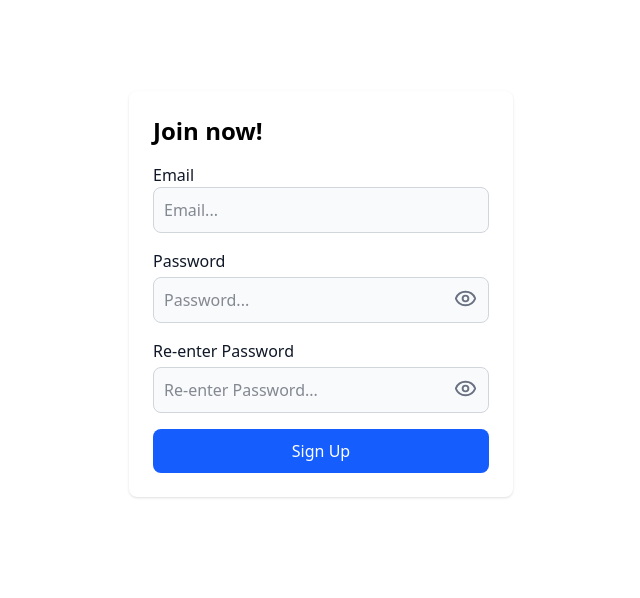
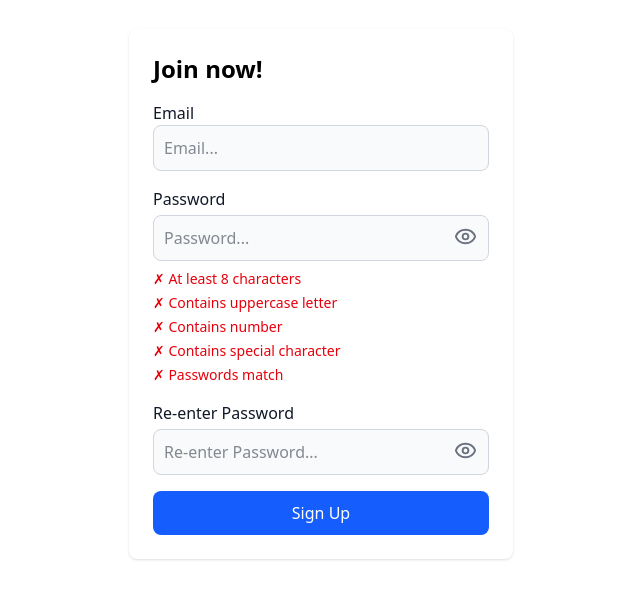
Before and after one commit to CS35L-Networking-Web-App/Project, a React (Vite) app in the folder frontend/: page /signup in a window 1280 px wide. Shown: the part 106-704 px from the top of the page, without its empty margins (319-959 px from the left). Built offline with nearby package versions, Linux system fonts and the light colour scheme; no server answers.

Commit message:
Improve signup feedback and API handling

```diff
--- a/frontend/src/SignUp.jsx
+++ b/frontend/src/SignUp.jsx
@@ -1,4 +1,4 @@
-import { useForm } from "react-hook-form";
+import { useForm, useWatch } from "react-hook-form";
 import { useState } from "react";
 import { useNavigate } from "react-router-dom";
 import { zodResolver } from "@hookform/resolvers/zod";
@@ -34,7 +34,25 @@ export default function SignUp(){
     handleSubmit,
     formState:{errors, isSubmitting},
     setError,
-  } = useForm({resolver: zodResolver(formSchema)});
+    control,
+  } = useForm({
+    resolver: zodResolver(formSchema),
+    mode: "onChange",
+    reValidateMode: "onChange",
+  });
+
+ const passwordValue = useWatch({ control, name: "password", defaultValue: "" }) || "";
+ const confirmValue = useWatch({ control, name: "confirmPassword", defaultValue: "" }) || "";
+
+ const passwordChecks = [
+  { label: "At least 8 characters", ok: passwordValue.length >= 8 },
+  { label: "Contains uppercase letter", ok: /[A-Z]/.test(passwordValue) },
+  { label: "Contains number", ok: /[0-9]/.test(passwordValue) },
+  { label: "Contains special character", ok: /[^A-Za-z0-9]/.test(passwordValue) },
+  { label: "Passwords match", ok: confirmValue.length > 0 && passwordValue === confirmValue },
+ ];
+ const statusColor = (ok) => ok ? "text-green-600" : "text-red-600";
+ const statusIcon = (ok) => ok ? "✓" : "✗";
 
  const onSubmit = async ({ email, password, confirmPassword}) => {
   try {
@@ -90,7 +108,7 @@ export default function SignUp(){
         className={`bg-gray-50 border text-gray-900 rounded-lg focus:border-primary-600 block w-full p-2.5 ${errors.password
           ? "border-red-500 focus:ring-red-500"
           : "border-gray-300 focus:ring-primary-600"}`}
-        />{errors.password && <p className="text-red-500">{errors.password.message}</p>}
+        />
         <button
           type="button"
           onClick={() => setShowPassword((prev) => !prev)}
@@ -99,6 +117,13 @@ export default function SignUp(){
         >
           {showPassword ? <EyeOff size={23} /> : <Eye size={23} />}
         </button>
+        <div className="mt-2 text-sm space-y-1">
+          {passwordChecks.map((rule) => (
+            <div key={rule.label} className={statusColor(rule.ok)}>
+              {statusIcon(rule.ok)} {rule.label}
+            </div>
+          ))}
+        </div>
       </div>
 
       {/* Confirm Password */}
@@ -118,12 +143,11 @@ export default function SignUp(){
                 : "border-gray-300 focus:ring-primary-600" }`}/>
           <button
             type="button"
-            onClick={() => setShowConfirmPassword((prev) => !prev)}
-            className="absolute top-10.5 -translate-y-1 right-3 text-gray-500 hover:text-gray-700"
-            tabIndex={-1}>
+          onClick={() => setShowConfirmPassword((prev) => !prev)}
+          className="absolute top-10.5 -translate-y-1 right-3 text-gray-500 hover:text-gray-700"
+          tabIndex={-1}>
             {showConfirmPassword ? <EyeOff size={23} /> : <Eye size={23} />}
           </button>
-          {errors.confirmPassword && (<p className="text-red-500">{errors.confirmPassword.message}</p>)}
         </div>
 
       {/* Message */}
--- a/frontend/src/api.js
+++ b/frontend/src/api.js
@@ -1,17 +1,33 @@
 // Base URL Configuration
 const API_BASE = import.meta.env.VITE_API_BASE_URL;
 
+function extractErrorMessage(payload, fallback) {
+  if (!payload) return fallback;
+  const err = payload.error ?? payload;
+
+  if (typeof err === "string") return err;
+  if (err?.formErrors?.length) return err.formErrors[0];
+
+  if (err?.fieldErrors) {
+    for (const [field, messages] of Object.entries(err.fieldErrors)) {
+      if (messages?.length) return `${field}: ${messages[0]}`;
+    }
+  }
+
+  return fallback;
+}
+
 // Register User
 export async function registerUser(email, password, confirmPassword) {
-  const res = await fetch(`${API_BASE}/register`, {
+  const res = await fetch(`${API_BASE}/api/auth/register`, {
     method: "POST",
     headers: { "Content-Type": "application/json" },
     body: JSON.stringify({ email, password, confirmPassword }),
   });
 
   if (!res.ok) {
-    const err = await res.json().catch(() => ({}));
-    throw new Error(err.error || "Registration failed");
+    const err = await res.json().catch(() => null);
+    throw new Error(extractErrorMessage(err, "Registration failed"));
   }
 
   return res.json();
@@ -22,15 +38,15 @@ export async function registerUser(email, password, confirmPassword) {
 // On success, backend responds with { token, user }.
 // The token can be stored in localStorage for authenticated requests.
 export async function loginUser(email, password) {
-  const res = await fetch(`${API_BASE}/login`, {
+  const res = await fetch(`${API_BASE}/api/auth/login`, {
     method: "POST",
     headers: { "Content-Type": "application/json" },
     body: JSON.stringify({ email, password }),
   });
 
   if (!res.ok) {
-    const err = await res.json().catch(() => ({}));
-    throw new Error(err.error || "Login failed");
+    const err = await res.json().catch(() => null);
+    throw new Error(extractErrorMessage(err, "Login failed"));
   }
 
   return res.json();
```
Also changed, not shown: 2 other files (tests, documents, lock files or other folders).
